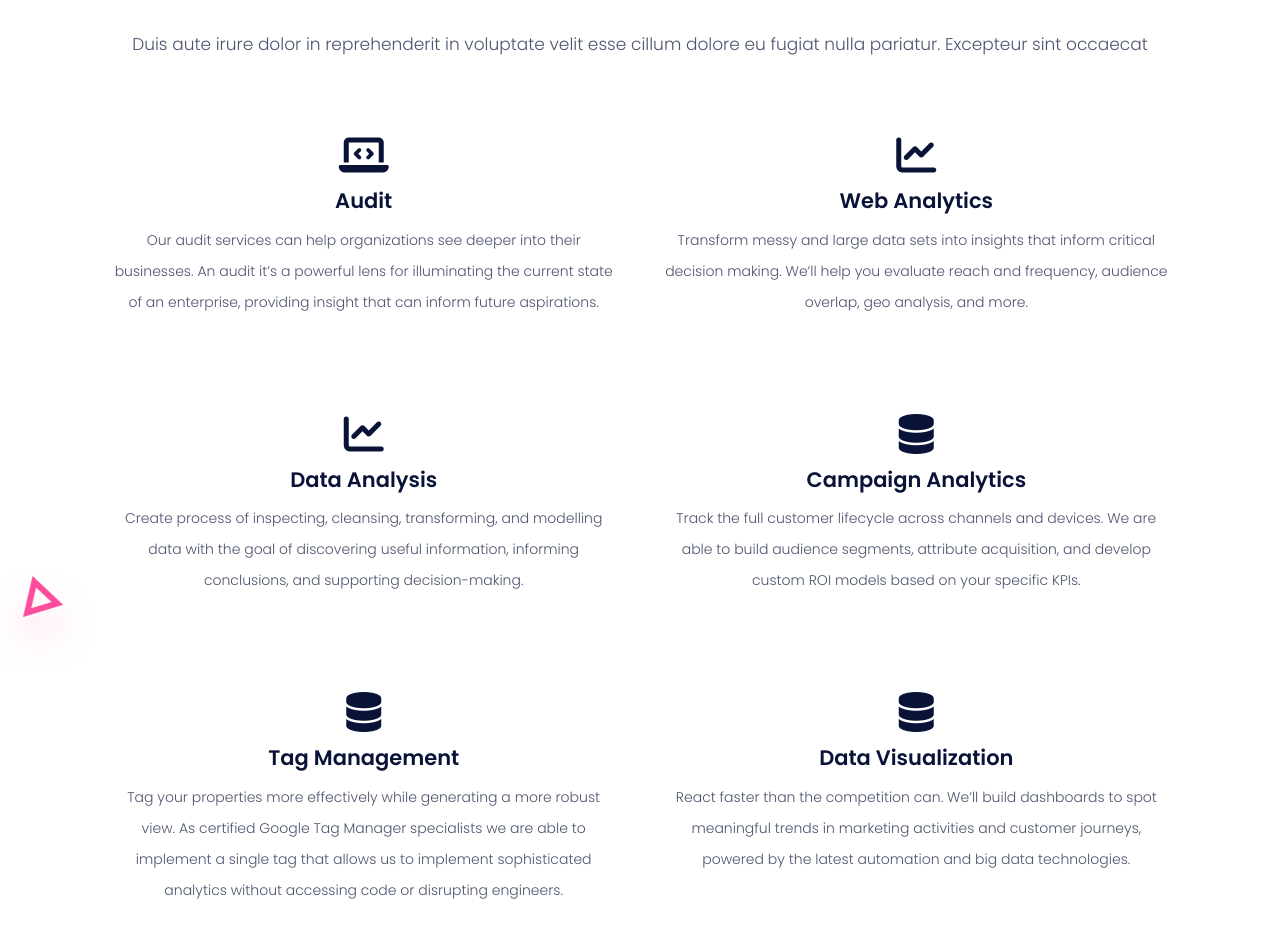
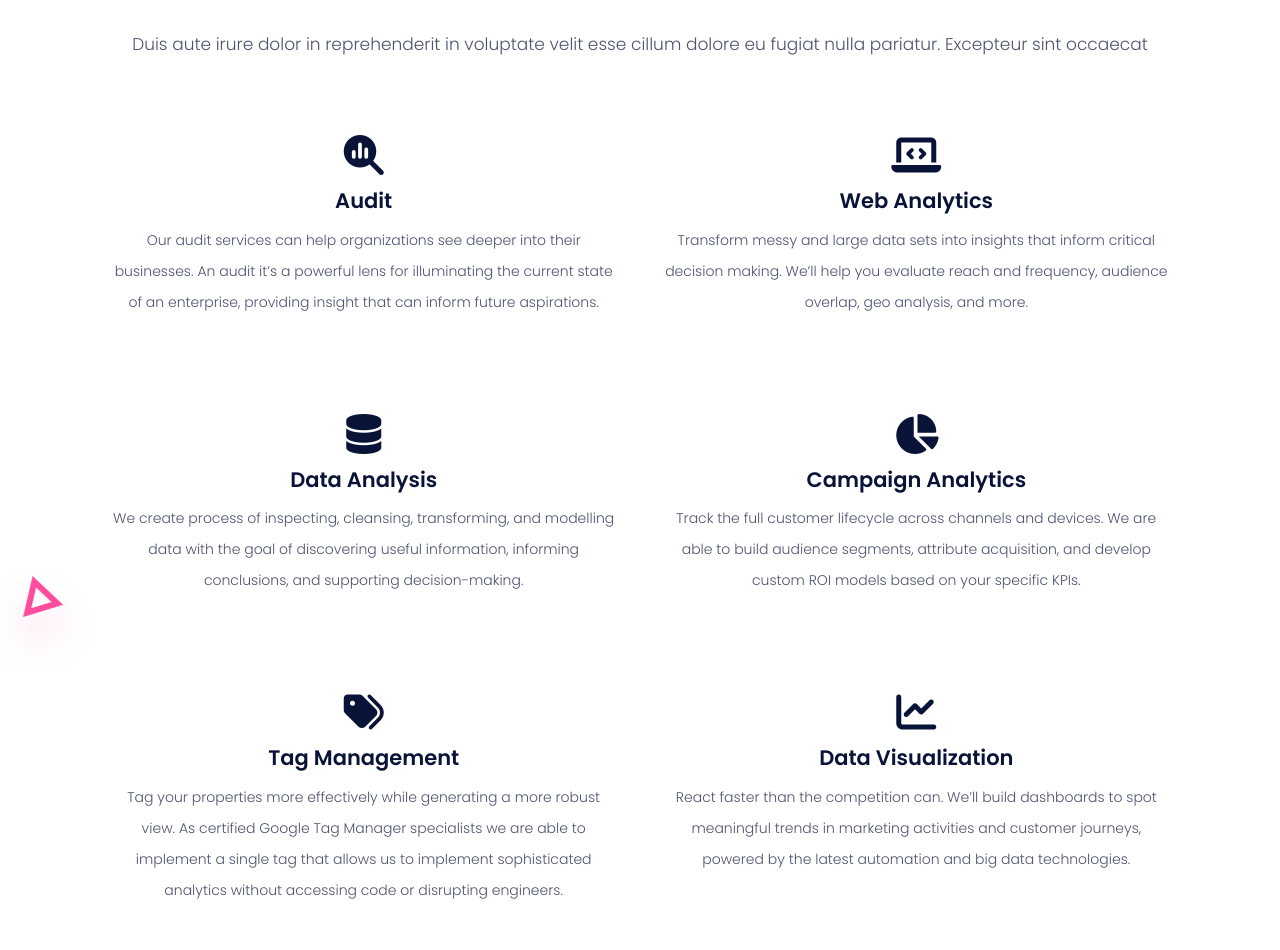
Before and after one commit to lobatoabrahan/lobatoabrahan.github.io, a plain HTML site: page index.html in a window 1280 px wide. Shown: the part 1780-2730 px from the top of the page. Drawn offline with Linux system fonts and the light colour scheme.

Commit message:
services modified

```diff
--- a/index.html
+++ b/index.html
@@ -27,7 +27,7 @@
   <!--Favicon-->
   <link rel="shortcut icon" href="images/favicon.ico" type="image/x-icon">
   <link rel="icon" href="images/favicon.ico" type="image/x-icon">
-  <link rel="stylesheet" href="https://cdnjs.cloudflare.com/ajax/libs/font-awesome/5.15.4/css/all.min.css"/>
+  <link rel="stylesheet" href="https://cdnjs.cloudflare.com/ajax/libs/font-awesome/5.15.4/css/all.min.css" />
   <script src="https://kit.fontawesome.com/5f589fbedf.js" crossorigin="anonymous"></script>
   <link href='https://fonts.googleapis.com/css?family=Poppins' rel='stylesheet'>
 </head>
@@ -40,8 +40,8 @@
     <div class="container">
       <nav class="navbar navbar-expand-lg navbar-light">
         <a class="navbar-brand" href="index.html"><img src="images/logo.png" alt="logo"></a>
-      <a class="navbar-toggler collapsed border-0" type="button" data-toggle="collapse" data-target="#navbar" aria-controls="navbar"
-        aria-expanded="false" aria-label="Toggle navigation">
+        <a class="navbar-toggler collapsed border-0" type="button" data-toggle="collapse" data-target="#navbar"
+          aria-controls="navbar" aria-expanded="false" aria-label="Toggle navigation">
           <span></span>
           <span></span>
           <span></span>
@@ -79,27 +79,39 @@
   <!-- /navigation -->
 
   <!-- hero area -->
-<section class="hero-section hero" id="hero-section" data-background="" style="background-image: url(images/hero-area/banner-bg.png);">
+  <section class="hero-section hero" id="hero-section" data-background=""
+    style="background-image: url(images/hero-area/banner-bg.png);">
     <div class="container">
       <div class="row">
         <div class="col-lg-12 text-center zindex-1">
           <h1 class="mb-3">Turn your Data into<br>
             Profitable insights</h1>
-        <p class="pl-lg-5 pr-lg-5 ml-lg-5 mr-lg-5 mb-4">Don’t let eCommerce analytics routine stall your business. Get out of data silos and start winning with dedicated eCommerce analytics services.</p>
+          <p class="pl-lg-5 pr-lg-5 ml-lg-5 mr-lg-5 mb-4">Don’t let eCommerce analytics routine stall your business. Get
+            out of data silos and start winning with dedicated eCommerce analytics services.</p>
           <a href="#" class="btn btn-abrahan btn2 btn-lg">explore us</a>
           <!-- client logo slider -->
           <div class="container">
             <div class="client-logo-slider align-self-center">
-                <a href="#" class="text-center d-block outline-0 p-5"><img class="d-unset img-fluid" src="images/clients-logo/client-logo-1.png" alt="client-logo"></a>
-                <a href="#" class="text-center d-block outline-0 p-5"><img class="d-unset img-fluid" src="images/clients-logo/client-logo-2.png" alt="client-logo"></a>
-                <a href="#" class="text-center d-block outline-0 p-5"><img class="d-unset img-fluid" src="images/clients-logo/client-logo-3.png" alt="client-logo"></a>
-                <a href="#" class="text-center d-block outline-0 p-5"><img class="d-unset img-fluid" src="images/clients-logo/client-logo-4.png" alt="client-logo"></a>
-                <a href="#" class="text-center d-block outline-0 p-5"><img class="d-unset img-fluid" src="images/clients-logo/client-logo-5.png" alt="client-logo"></a>
-                <a href="#" class="text-center d-block outline-0 p-5"><img class="d-unset img-fluid" src="images/clients-logo/client-logo-1.png" alt="client-logo"></a>
-                <a href="#" class="text-center d-block outline-0 p-5"><img class="d-unset img-fluid" src="images/clients-logo/client-logo-2.png" alt="client-logo"></a>
-                <a href="#" class="text-center d-block outline-0 p-5"><img class="d-unset img-fluid" src="images/clients-logo/client-logo-3.png" alt="client-logo"></a>
-                <a href="#" class="text-center d-block outline-0 p-5"><img class="d-unset img-fluid" src="images/clients-logo/client-logo-4.png" alt="client-logo"></a>
-                <a href="#" class="text-center d-block outline-0 p-5"><img class="d-unset img-fluid" src="images/clients-logo/client-logo-5.png" alt="client-logo"></a>
+              <a href="#" class="text-center d-block outline-0 p-5"><img class="d-unset img-fluid"
+                  src="images/clients-logo/client-logo-1.png" alt="client-logo"></a>
+              <a href="#" class="text-center d-block outline-0 p-5"><img class="d-unset img-fluid"
+                  src="images/clients-logo/client-logo-2.png" alt="client-logo"></a>
+              <a href="#" class="text-center d-block outline-0 p-5"><img class="d-unset img-fluid"
+                  src="images/clients-logo/client-logo-3.png" alt="client-logo"></a>
+              <a href="#" class="text-center d-block outline-0 p-5"><img class="d-unset img-fluid"
+                  src="images/clients-logo/client-logo-4.png" alt="client-logo"></a>
+              <a href="#" class="text-center d-block outline-0 p-5"><img class="d-unset img-fluid"
+                  src="images/clients-logo/client-logo-5.png" alt="client-logo"></a>
+              <a href="#" class="text-center d-block outline-0 p-5"><img class="d-unset img-fluid"
+                  src="images/clients-logo/client-logo-1.png" alt="client-logo"></a>
+              <a href="#" class="text-center d-block outline-0 p-5"><img class="d-unset img-fluid"
+                  src="images/clients-logo/client-logo-2.png" alt="client-logo"></a>
+              <a href="#" class="text-center d-block outline-0 p-5"><img class="d-unset img-fluid"
+                  src="images/clients-logo/client-logo-3.png" alt="client-logo"></a>
+              <a href="#" class="text-center d-block outline-0 p-5"><img class="d-unset img-fluid"
+                  src="images/clients-logo/client-logo-4.png" alt="client-logo"></a>
+              <a href="#" class="text-center d-block outline-0 p-5"><img class="d-unset img-fluid"
+                  src="images/clients-logo/client-logo-5.png" alt="client-logo"></a>
             </div>
           </div>
           <!-- /client logo slider -->
@@ -181,53 +193,63 @@
         fugiat nulla pariatur. Excepteur sint occaecat </p>
       <div class="row1">
         <div class="service2">
-            <i class="fas fa-laptop-code"></i>
+          <i class="fa-sharp fa-solid fa-magnifying-glass-chart"></i>
           <h2>Audit</h2>
           <p>
-              Our audit services can help organizations see deeper into their businesses. An audit it’s a powerful lens for illuminating the current state of an enterprise, providing insight that can inform future aspirations.
+            Our audit services can help organizations see deeper into their businesses. An audit it’s a powerful lens
+            for illuminating the current state of an enterprise, providing insight that can inform future aspirations.
+          </p>
+        </div>
+        <div class="service2">
+          <i class="fas fa-laptop-code"></i>
+          <h2>Web Analytics</h2>
+          <p>
+            Transform messy and large data sets into insights that inform critical decision making. We’ll help you
+            evaluate reach and frequency, audience overlap, geo analysis, and more.
+          </p>
+        </div>
+        <div class="service2">
+          <i class="fas fa-database"></i>
+          <h2>Data Analysis</h2>
+          <p>
+            We create process of inspecting, cleansing, transforming, and modelling data with the goal of discovering
+            useful information, informing conclusions, and supporting decision-making.
+          </p>
+        </div>
+        <div class="service2">
+          <i class="fa-solid fa-chart-pie"></i>
+          <h2>Campaign Analytics</h2>
+          <p>
+            Track the full customer lifecycle across channels and devices. We are able to build audience segments,
+            attribute acquisition, and develop custom ROI models based on your specific KPIs. </p>
+        </div>
+        <div class="service2">
+          <i class="fas fa-tags"></i>
+          <h2>Tag Management</h2>
+          <p>
+            Tag your properties more effectively while generating a more robust view. As certified Google Tag Manager
+            specialists we are able to implement a single tag that allows us to implement sophisticated analytics
+            without accessing code or disrupting engineers.
           </p>
         </div>
         <div class="service2">
           <i class="fas fa-chart-line"></i>
-            <h2>Web Analytics</h2>
-            <p>
-              Transform messy and large data sets into insights that inform critical decision making. We’ll help you evaluate reach and frequency, audience overlap, geo analysis, and more.
-            </p>
-          </div>
-            <div class="service2">
-              <i class="fas fa-chart-line"></i>
-              <h2>Data Analysis</h2>
-              <p>
-                Create process of inspecting, cleansing, transforming, and modelling data with the goal of discovering useful information, informing conclusions, and supporting decision-making.
-              </p>
-            </div>
-            <div class="service2">
-                <i class="fas fa-database"></i>
-                <h2>Campaign Analytics</h2>
-                <p>
-                  Track the full customer lifecycle across channels and devices. We are able to build audience segments, attribute acquisition, and develop custom ROI models based on your specific KPIs.                </p>
-              </div>
-            <div class="service2">
-                <i class="fas fa-database"></i>
-                <h2>Tag Management</h2>
-                <p>
-                  Tag your properties more effectively while generating a more robust view. As certified Google Tag Manager specialists we are able to implement a single tag that allows us to implement sophisticated analytics without accessing code or disrupting engineers.
-                </p>
-              </div>
-            <div class="service2">
-              <i class="fas fa-database"></i>
           <h2>Data Visualization</h2>
           <p>
-                React faster than the competition can. We’ll build dashboards to spot meaningful trends in marketing activities and customer journeys, powered by the latest automation and big data technologies.
+            React faster than the competition can. We’ll build dashboards to spot meaningful trends in marketing
+            activities and customer journeys, powered by the latest automation and big data technologies.
           </p>
         </div>
       </div>
     </div>
     </div>
     <!-- background shapes -->
-  <img class="pricing-bg-shape-1 up-down-animation" src="images/background-shape/seo-ball-1.png" alt="background-shape">
-  <img class="pricing-bg-shape-2 up-down-animation" src="images/background-shape/seo-half-cycle.png" alt="background-shape">
-  <img class="pricing-bg-shape-3 left-right-animation" src="images/background-shape/team-bg-triangle.png" alt="background-shape">
+    <img class="pricing-bg-shape-1 up-down-animation" src="images/background-shape/seo-ball-1.png"
+      alt="background-shape">
+    <img class="pricing-bg-shape-2 up-down-animation" src="images/background-shape/seo-half-cycle.png"
+      alt="background-shape">
+    <img class="pricing-bg-shape-3 left-right-animation" src="images/background-shape/team-bg-triangle.png"
+      alt="background-shape">
   </section>
   <!-- /pricing -->
 
@@ -238,7 +260,8 @@
       <div class="row">
         <div class="col-lg-12 text-center">
           <h2 class="section-title">Awesome Features</h2>
-        <p class="mb-100">Duis aute irure dolor in reprehenderit in voluptate velit esse cillum dolore eu fugiat nulla pariatur.<br>Excepteur sint occaecat cupidatat non proident</p>
+          <p class="mb-100">Duis aute irure dolor in reprehenderit in voluptate velit esse cillum dolore eu fugiat nulla
+            pariatur.<br>Excepteur sint occaecat cupidatat non proident</p>
         </div>
         <!-- feature item -->
         <div class="col-md-6 mb-80">
@@ -353,8 +376,10 @@
     <!-- background image -->
     <img class="img-fluid service-bg" src="images/backgrounds/service-bg.png" alt="service-bg">
     <!-- background shapes -->
-  <img class="service-bg-shape-1 up-down-animation" src="images/background-shape/service-half-cycle.png" alt="background-shape">
-  <img class="service-bg-shape-2 left-right-animation" src="images/background-shape/feature-bg-2.png" alt="background-shape">
+    <img class="service-bg-shape-1 up-down-animation" src="images/background-shape/service-half-cycle.png"
+      alt="background-shape">
+    <img class="service-bg-shape-2 left-right-animation" src="images/background-shape/feature-bg-2.png"
+      alt="background-shape">
   </section>
   <!-- /service -->
 
@@ -533,4 +558,5 @@
   <script src="js/script.js"></script>
 
 </body>
+
 </html>
```
Also changed, not shown: css/style.css (+1 -10 lines). Lines whose indentation alone changed are shown as unchanged.
